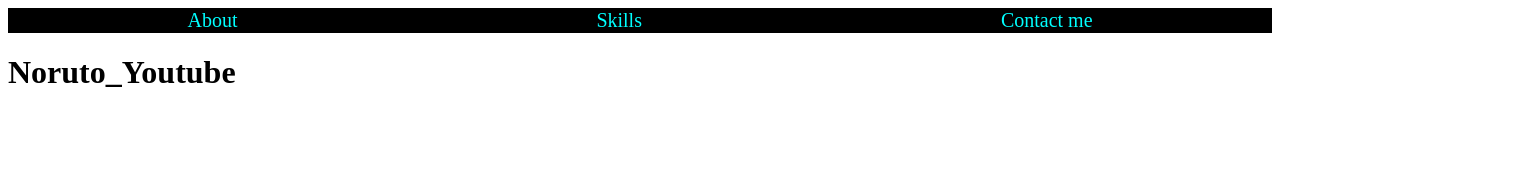
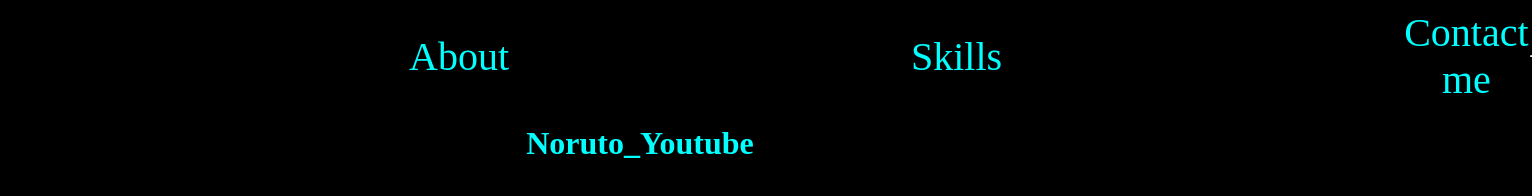
Before and after one commit to Ganisher0732/Loyiha--, a plain HTML site: page index.html in a window 1280 px wide. Shown: the whole page, 1532 px wide, since content can reach past the window. Drawn offline with Linux system fonts and the light colour scheme.

Commit message:
hr qushdim'

```diff
--- a/index.html
+++ b/index.html
@@ -11,6 +11,7 @@
         <a class="aboularmi" href="#">About</a>
         <a class="aboularmi" href="#">Skills</a>
         <a class="aboularmi" href="#">Contact me</a>
+        <hr class="hr">
     </nav>
 
     <h1>Noruto_Youtube</h1>
--- a/main.css
+++ b/main.css
@@ -9,13 +9,14 @@ nav {
 .aboularmi {
     text-decoration: none;
     color: aqua;
+    margin-left: 400px;
     font-size: 20px;
     border: 1px solid black;
+    font-size: 40px;
 }
 
 .aboularmi:hover {
     box-shadow: 5px 5px 5px red;
-    font-size: 30px;
 }
 
 img {
@@ -23,3 +24,13 @@ img {
     height: 50px;
     border-radius: 50%;
 }
+
+body {
+    background-color: black;
+    color: aqua;
+    text-align: center;
+}
+
+.hr {
+    color: aqua;
+}
```
